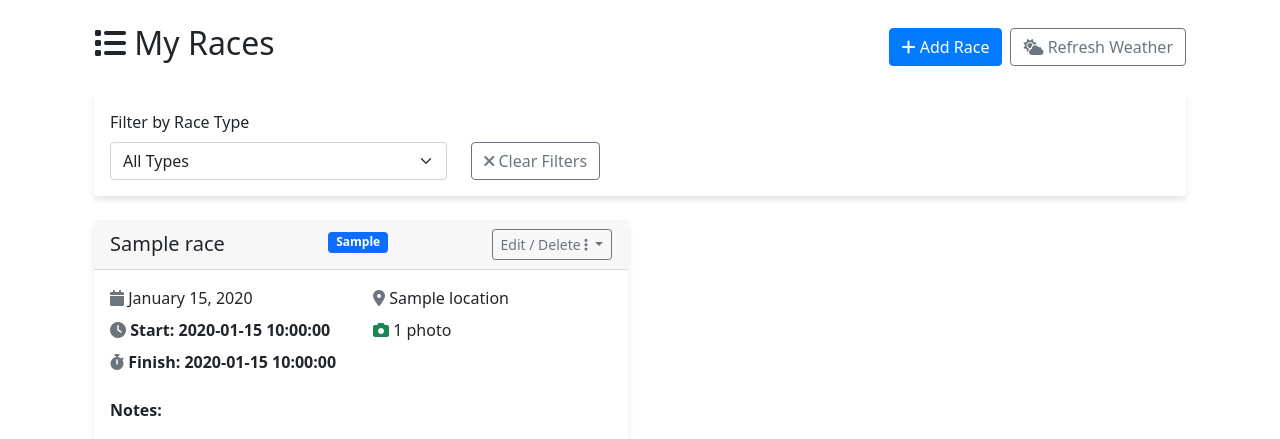
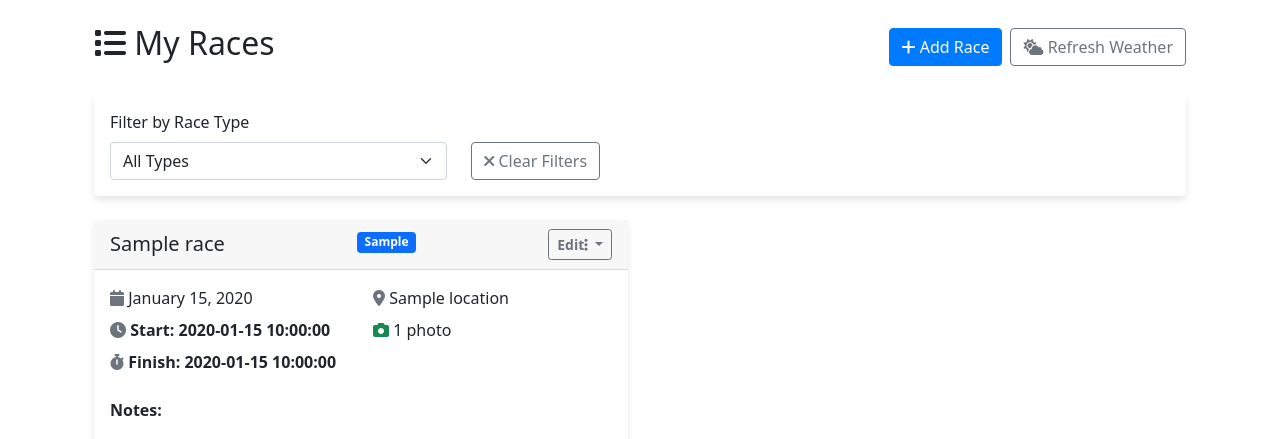
Before and after one commit to yancmo1/server-stack-monorepo-v2, a Flask app: template apps/5k-tracker-pwa/templates/races.html in a window 1280 px wide. Shown: the part 56-495 px from the top of the page. Run offline with Flask 3, Linux system fonts and the light colour scheme; the template is opened without the code that fills it: most values are stand-ins (such as "Sample title", 1, 10 or a date in 2020); some libraries are stand-ins or nearby versions.

Commit message:
5k-tracker-pwa: 1 file(s) updated - 5k-tracker-pwa/templates/races.html

```diff
--- a/apps/5k-tracker-pwa/templates/races.html
+++ b/apps/5k-tracker-pwa/templates/races.html
@@ -57,7 +57,7 @@
                             <div class="dropdown">
                                 <button class="btn btn-outline-secondary btn-sm dropdown-toggle" type="button"
                                         data-bs-toggle="dropdown">
-                                    Edit / Delete <i class="fas fa-ellipsis-v"></i>
+                                    <b>Edit</b><i class="fas fa-ellipsis-v"></i>
                                 </button>
                                 <ul class="dropdown-menu">
                                     <li><a class="dropdown-item" href="{{ url_for('edit_race', race_id=race.id) }}">
```
